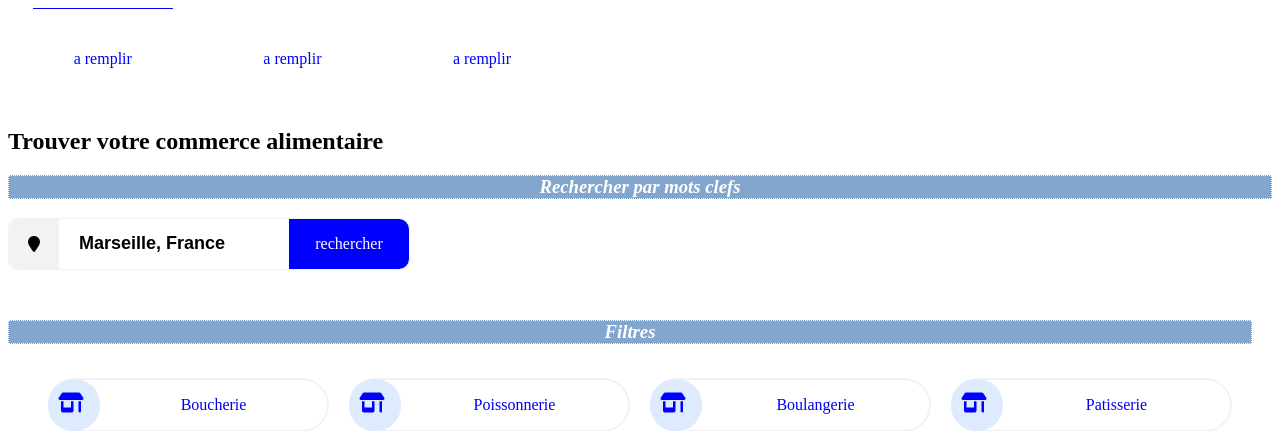
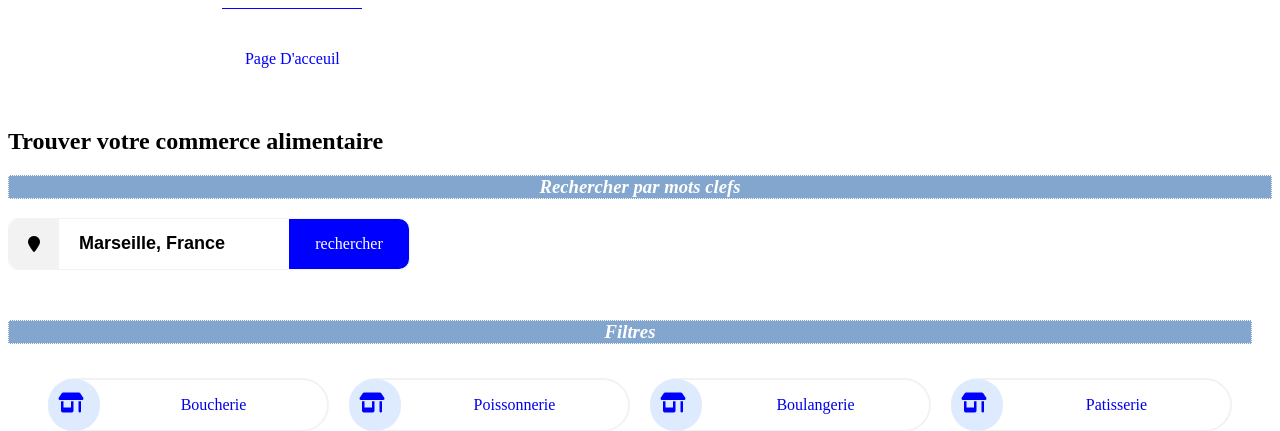
Before and after one commit to BaptisteNauguier/Projet_L3_CA, a PHP site: page /recherche_restaurant/filtrer1.php in a window 1280 px wide. Shown: the top 431 px of the page. Run offline with PHP 8.4, Linux system fonts and the light colour scheme; some libraries are stand-ins or nearby versions.

Commit message:
rajout du liensvers la page d'acceuil

```diff
--- a/Projet_Commerces_Alimentaires/recherche_restaurant/filtrer1.php
+++ b/Projet_Commerces_Alimentaires/recherche_restaurant/filtrer1.php
@@ -16,9 +16,7 @@
     <nav>
         <div class="flexBetween">
             <div class = " sizeLiens flexAround">
-                <div class = "sizeLien flexCentre bordureNav"><a class = "colorBleu decorationNone" href="#">a remplir </a> </div>
-                <div class = "sizeLien flexCentre bordureNav23"><a class = "colorBleu decorationNone" href="#">a remplir </a> </div>
-                <div class = "sizeLien flexCentre bordureNav23"><a class = "colorBleu decorationNone" href="#">a remplir </a> </div>
+                <div class = "sizeLien flexCentre bordureNav"><a class = "colorBleu decorationNone" href="../index.php">Page D'acceuil </a> </div>
             </div>
         </div>
     </nav>
```
